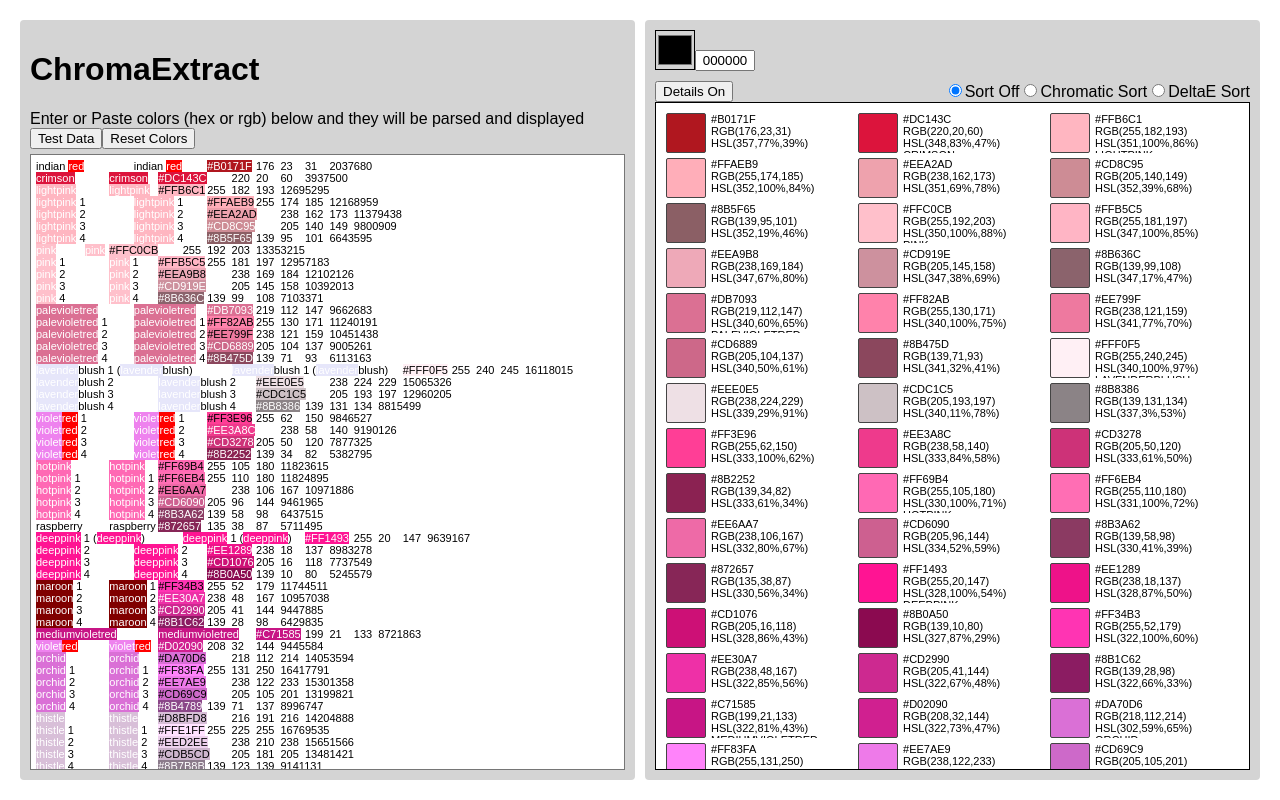
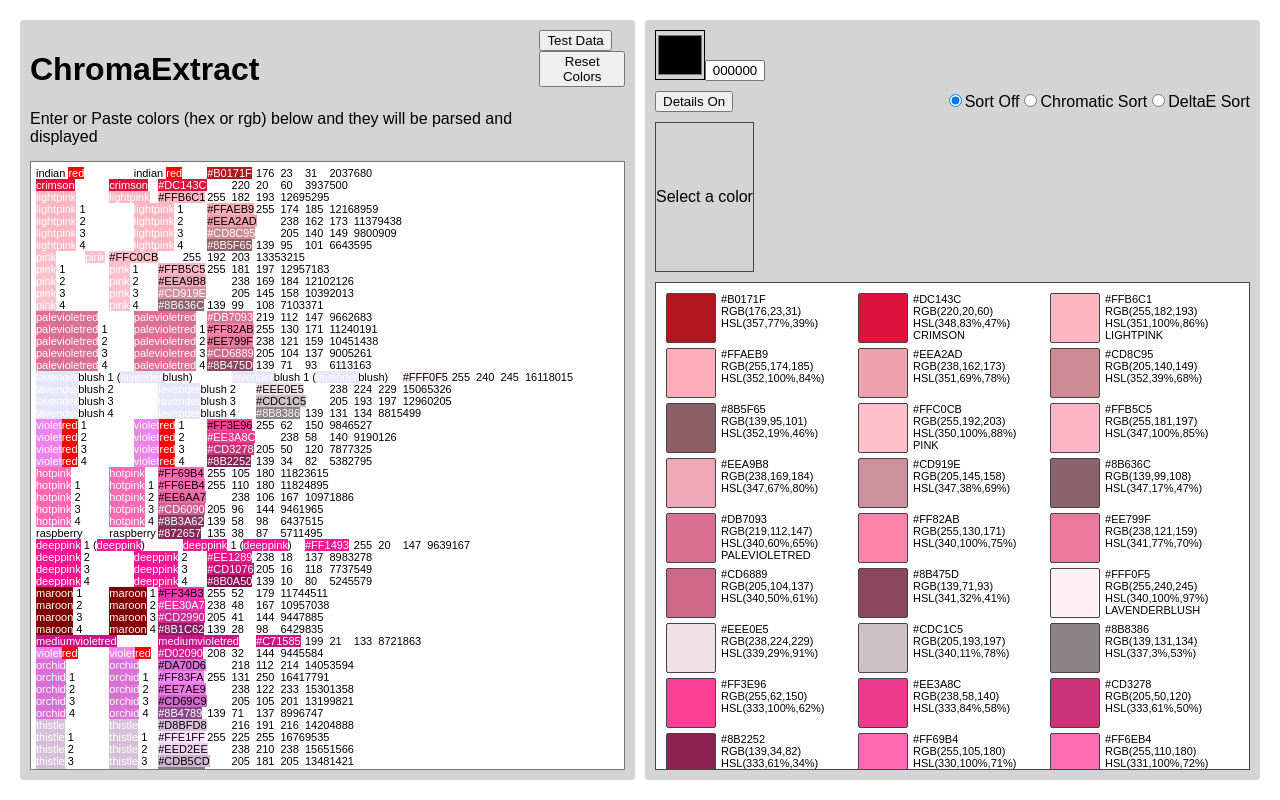
Before and after one commit to TravisL12/compare_colors, a React (Create React App) app: page / in a window 1280 px wide. Both pictures are taken after a click on the button "Test Data". Built offline with nearby package versions, Linux system fonts and the light colour scheme.

Commit message:
getting serious

```diff
--- a/src/components/App.js
+++ b/src/components/App.js
@@ -10,7 +10,7 @@ import { test } from "../testData";
 import { browserColorsByName } from "../browserColorsList";
 import { uniqBy } from "lodash";
 import { distanceChromatic } from "../utilities/distance-utils";
-import { SApp, SColumn, STextAreaDisplay } from "../styles/App.style";
+import { SApp, SColumn, SFlex, STextAreaDisplay } from "../styles/App.style";
 
 const App = () => {
   const highlightRef = useRef();
@@ -105,17 +105,19 @@ const App = () => {
   return (
     <SApp>
       <SColumn>
-        <div>
-          <h1>ChromaExtract</h1>
-          <p>
-            Enter or Paste colors (hex or rgb) below and they will be parsed and
-            displayed
-          </p>
+        <SFlex>
           <div>
+            <h1>ChromaExtract</h1>
+            <p>
+              Enter or Paste colors (hex or rgb) below and they will be parsed
+              and displayed
+            </p>
+          </div>
+          <SFlex column>
             <button onClick={testColors}>Test Data</button>
             <button onClick={resetColorDisplay}>Reset Colors</button>
-          </div>
-        </div>
+          </SFlex>
+        </SFlex>
         <STextAreaDisplay>
           <div ref={highlightRef} className="color-highlight-layer">
             {colorHighlight}
--- a/src/components/ColorGrid.js
+++ b/src/components/ColorGrid.js
@@ -6,10 +6,12 @@ import { distanceDelta, distanceChromatic } from "../utilities/distance-utils";
 import { browserColorsByName } from "../browserColorsList";
 import { SORT_OFF } from "../constants";
 import { SColumn, SColorGridDisplay } from "../styles/App.style";
+import DisplayedColor from "./DisplayedColor";
 
 function ColorGrid({ colors, resetColorDisplay }) {
   const [compareColor, setCompareColor] = useState(new Color("000000"));
   const [showInfo, setShowInfo] = useState(true);
+  const [displayedColor, setDisplayedColor] = useState(null);
   const [sortMethod, setSortMethod] = useState(SORT_OFF);
   const areColorsSorted = sortMethod !== SORT_OFF;
 
@@ -41,6 +43,8 @@ function ColorGrid({ colors, resetColorDisplay }) {
         )
     : colors;
 
+  const colorCount = sortedColors.length;
+
   return (
     <SColumn>
       <GridControls
@@ -51,9 +55,17 @@ function ColorGrid({ colors, resetColorDisplay }) {
         sortMethod={sortMethod}
         resetColorDisplay={resetColorDisplay}
       />
+      {!!colorCount && <DisplayedColor displayedColor={displayedColor} />}
       <SColorGridDisplay showInfo={showInfo}>
         {sortedColors.map((color, idx) => {
-          return <ColorItem color={color} showInfo={showInfo} key={idx} />;
+          return (
+            <ColorItem
+              setDisplayedColor={setDisplayedColor}
+              color={color}
+              showInfo={showInfo}
+              key={idx}
+            />
+          );
         })}
       </SColorGridDisplay>
     </SColumn>
--- a/src/components/ColorItem.js
+++ b/src/components/ColorItem.js
@@ -3,7 +3,7 @@ import { copyText } from "../utilities/color-utils";
 import { browserColorsByHex } from "../browserColorsList";
 import { SColorItem } from "../styles/App.style";
 
-function ColorItem({ color, showInfo }) {
+function ColorItem({ color, showInfo, setDisplayedColor }) {
   const { hexColor, rgbColor, hue, saturation, lightness } = color;
 
   const squareStyle = {
@@ -15,7 +15,11 @@ function ColorItem({ color, showInfo }) {
 
   return (
     <SColorItem>
-      <div className={`square`} style={squareStyle} />
+      <div
+        className={`square`}
+        style={squareStyle}
+        onClick={() => setDisplayedColor(color)}
+      />
       {showInfo && (
         <div className="names">
           <p onClick={copyText}>#{hexColor}</p>
--- /dev/null
+++ b/src/components/DisplayedColor.js
@@ -0,0 +1,12 @@
+import React from "react";
+import { SDisplayedColor } from "../styles/App.style";
+
+function DisplayedColor({ displayedColor }) {
+  return (
+    <SDisplayedColor>
+      {displayedColor ? displayedColor.hexString : "Select a color"}
+    </SDisplayedColor>
+  );
+}
+
+export default DisplayedColor;
--- a/src/styles/App.style.js
+++ b/src/styles/App.style.js
@@ -2,9 +2,7 @@ import styled from "styled-components";
 
 const black = "#444444";
 const gray = "rgb(212, 212, 212)";
-const darkgray = "rgb(133, 133, 133)";
 const white = "#ffffff";
-const bgGreen = "rgb(238, 255, 238)";
 const appPadding = "20px";
 const rowHeight = "50px";
 
@@ -23,6 +21,15 @@ const textLayer = `
   width: 100%;
 `;
 
+export const SFlex = styled.div`
+  display: flex;
+  flex-direction: ${(props) => (props.column ? "column" : "row")};
+  gap: ${(props) => (props.gap ? `${props.gap}px` : 0)};
+  justify-content: ${(props) => (props.justify ? props.justify : "flex-start")};
+  align-items: ${(props) =>
+    props.alignItems ? props.alignItems : "flex-start"};
+`;
+
 export const SApp = styled.div`
   display: flex;
   padding: ${appPadding};
@@ -30,25 +37,16 @@ export const SApp = styled.div`
   height: 100vh;
 `;
 
-export const SColumn = styled.div`
+export const SColumn = styled(SFlex)`
   position: relative;
-  display: flex;
   flex-direction: column;
+  gap: 10px;
   max-width: 1400px;
   width: 100%;
   height: 100%;
   background: ${gray};
   border-radius: 4px;
   padding: 10px;
-
-  .display {
-    position: relative;
-    width: 100%;
-    box-sizing: border-box;
-    flex: 1;
-    overflow: scroll;
-    margin-top: 5px;
-  }
 `;
 
 export const STextAreaDisplay = styled.div`
@@ -80,17 +78,6 @@ export const STextAreaDisplay = styled.div`
 export const SOptions = styled.div`
   display: flex;
   justify-content: space-between;
-
-  .options-reset-buttons {
-    display: flex;
-    justify-content: center;
-    gap: 2px;
-    flex-direction: column;
-
-    button {
-      width: 100px;
-    }
-  }
 `;
 
 export const SColorGridDisplay = styled.div`
@@ -98,15 +85,15 @@ export const SColorGridDisplay = styled.div`
   grid-template-columns: ${(props) =>
     props.showInfo
       ? "repeat(auto-fill, minmax(150px, 1fr));"
-      : "repeat(auto-fill, minmax(40px, 1fr));"}
-  grid-template-rows: repeat(auto-fill, 40px);
+      : `repeat(auto-fill, minmax(${rowHeight}, 1fr));`}
+  grid-template-rows: repeat(auto-fill, ${rowHeight});
   grid-column-gap: 3px;
   grid-row-gap: 5px;
   box-sizing: border-box;
   background: white;
   padding: 10px;
   width: 100%;
-  border: 1px solid;
+  border: 1px solid ${black};
   flex: 1;
   overflow: auto;
 
@@ -122,8 +109,8 @@ export const SGridControl = styled.div`
 
 export const SColorInputOptions = styled.div`
   input[type="color"] {
-    height: 40px;
-    width: 40px;
+    height: ${rowHeight};
+    width: ${rowHeight};
     padding: 0;
     margin: 0;
     background: transparent;
@@ -141,8 +128,8 @@ export const SColorItem = styled.div`
   box-sizing: border-box;
 
   .square {
-    height: 40px;
-    width: 40px;
+    height: ${rowHeight};
+    width: ${rowHeight};
     border-radius: 2px;
     border: 1px solid ${black};
 
@@ -171,10 +158,12 @@ export const SColorItem = styled.div`
       transition: 0.1s linear background-color;
     }
   }
+`;
 
-  &:hover {
-    .delete-btn {
-      opacity: 1;
-    }
-  }
+export const SDisplayedColor = styled.div`
+  display: flex;
+  justify-content: center;
+  align-items: center;
+  height: 150px;
+  border: 1px solid ${black};
 `;
```
